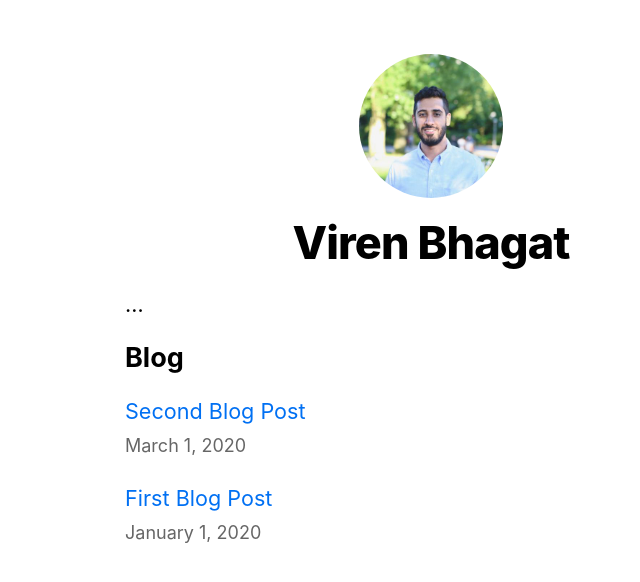
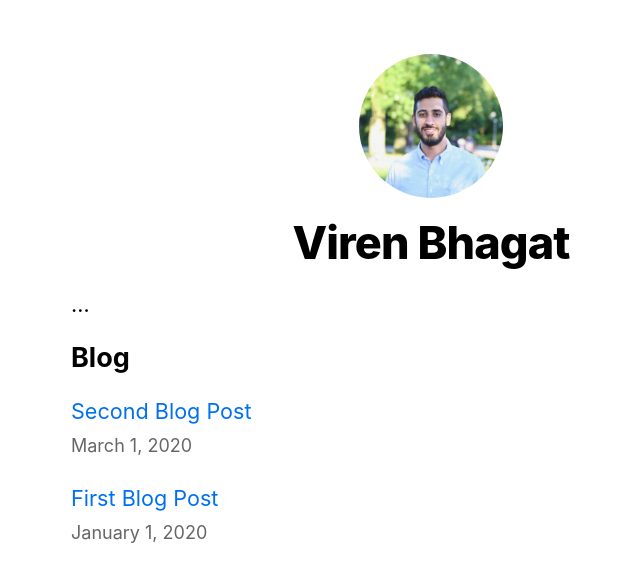
Before and after one commit to virenb/virenb.cc, a Next.js app: page / in a window 1280 px wide. Shown: the top 582 px of the page, without its empty margins (209-849 px from the left). Built offline with nearby package versions, Linux system fonts and the light colour scheme.

Commit message:
Changed width

```diff
--- a/components/layout.module.css
+++ b/components/layout.module.css
@@ -1,5 +1,5 @@
 .container {
-  max-width: 36rem;
+  max-width: 42rem;
   padding: 0 1rem;
   margin: 3rem auto 6rem;
 }
```
